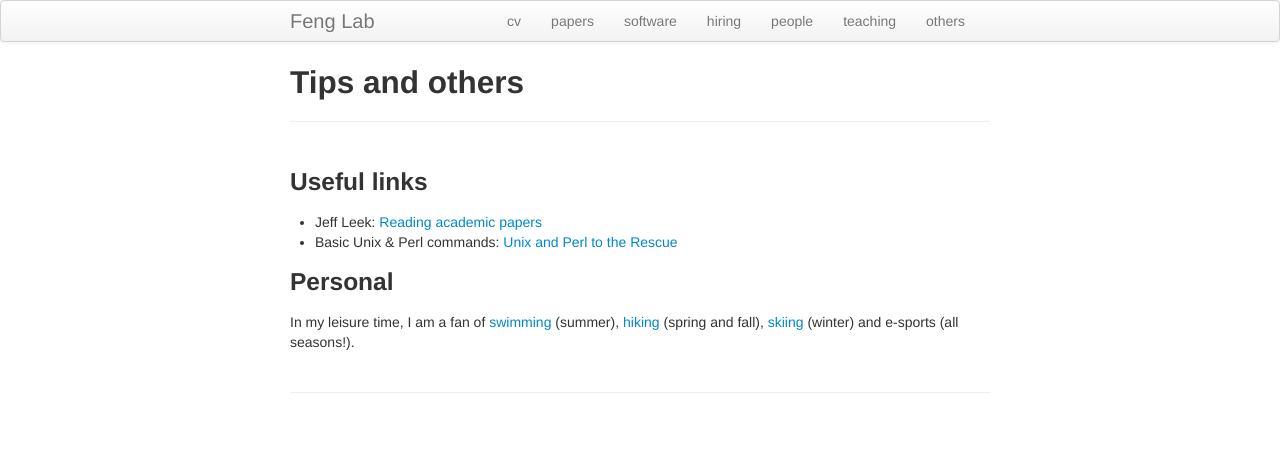
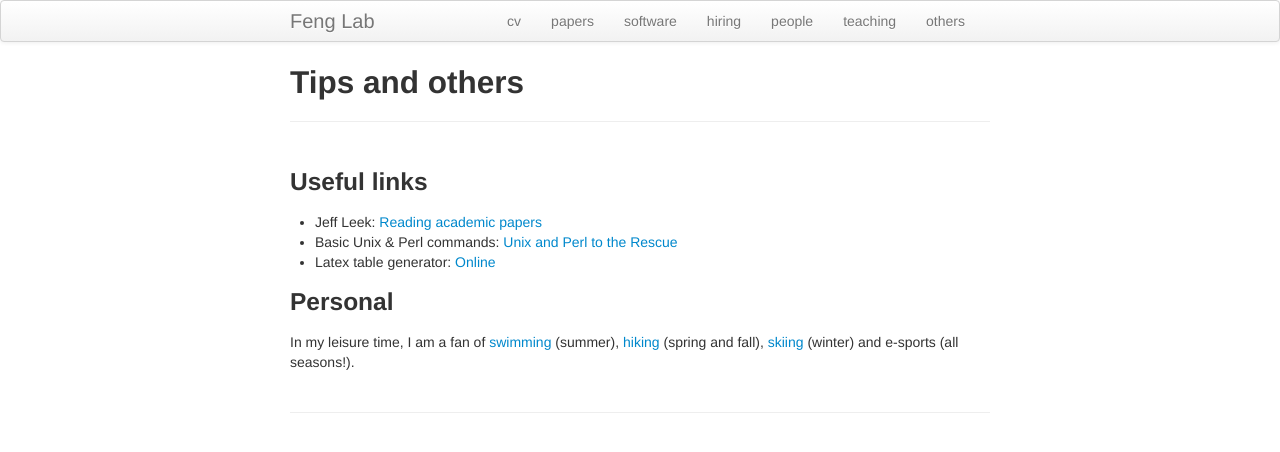
Before and after one commit to haoharryfeng/testpage4, a Jekyll site: the page built from others.md, in a window 1280 px wide. Shown: the top 452 px of the page. Built offline with Jekyll 4.4.1, drawn with Linux system fonts in a browser that asks for light colours.

Commit message:
Update others.md

```diff
--- a/others.md
+++ b/others.md
@@ -7,7 +7,7 @@ title: Tips and others
 
 - Jeff Leek: [Reading academic papers](https://github.com/jtleek/readingpapers)
 - Basic Unix &amp; Perl commands: [Unix and Perl to the Rescue](http://korflab.ucdavis.edu/unix_and_perl/)
-
+- Latex table generator: [Online](https://www.tablesgenerator.com/)
 
 
 
```
